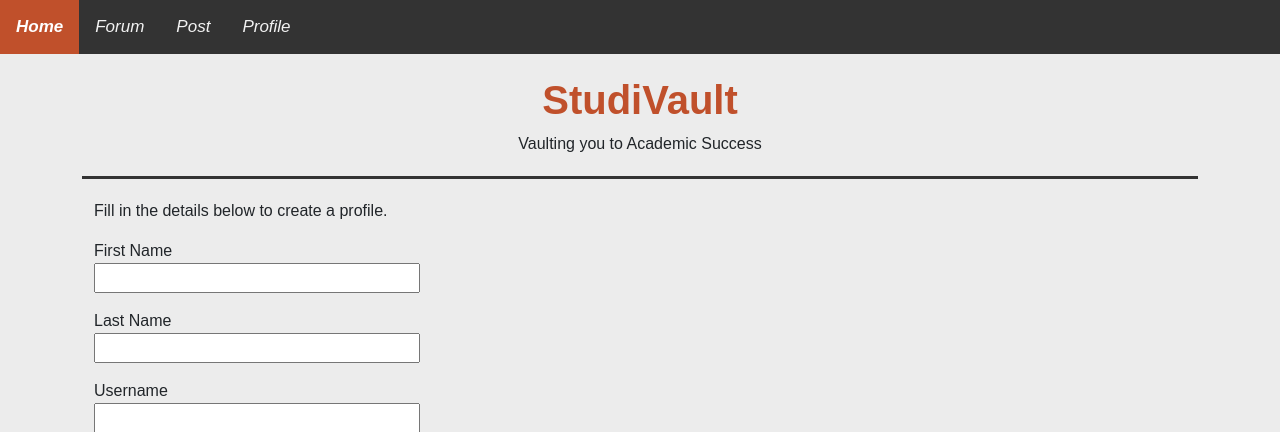
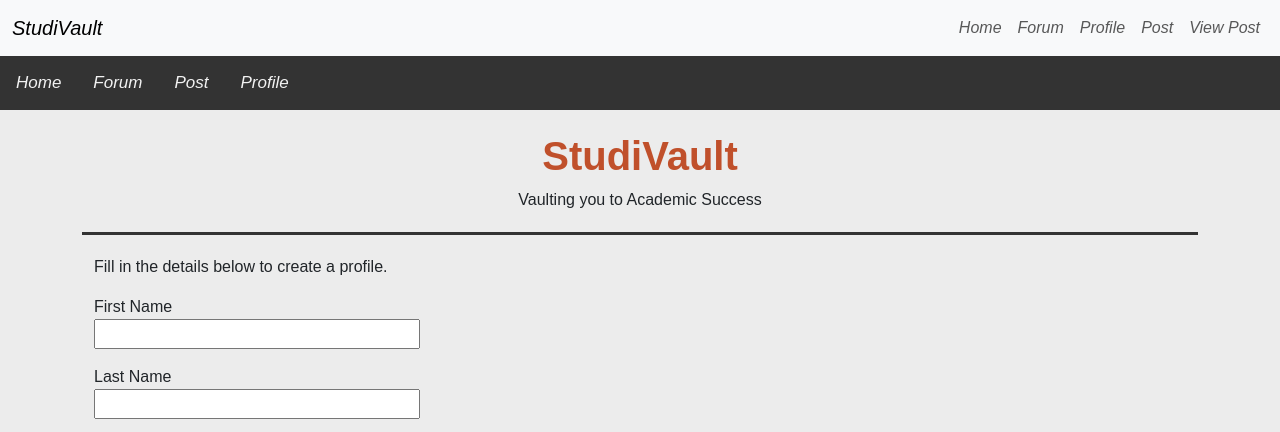
Before and after one commit to Tay0710/CITS3403_Project, a Flask app: page /createProfile in a window 1280 px wide. Shown: the top 432 px of the page. Run offline with Flask 3, Linux system fonts and the light colour scheme; parts of the project's set-up code (start-up, migrations or seed data) failed here and were passed over.

Commit message:
Update head.html
adding functionality for the navigation bar in smaller screens

```diff
--- a/app/templates/head.html
+++ b/app/templates/head.html
@@ -39,7 +39,38 @@
 
 
 </head>
+<body>
+    <nav class="navbar navbar-expand-lg navbar-light bg-light">
+        <div class="container-fluid">
+            <a class="navbar-brand" href="#">StudiVault</a>
+            <button class="navbar-toggler" type="button" data-bs-toggle="collapse" data-bs-target="#navbarNav"
+                aria-controls="navbarNav" aria-expanded="false" aria-label="Toggle navigation">
+                <span class="navbar-toggler-icon"></span>
+            </button>
+            <div class="collapse navbar-collapse" id="navbarNav">
+                <ul class="navbar-nav ms-auto">
+                    <li class="nav-item">
+                        <a class="nav-link" href="#">Home</a>
+                    </li>
+                    <li class="nav-item">
+                        <a class="nav-link" href="#">Forum</a>
+                    </li>
+                    <li class="nav-item">
+                        <a class="nav-link" href="#">Profile</a>
+                    </li>
+                    <li class="nav-item">
+                        <a class="nav-link" href="#">Post</a>
+                    </li>
+                    <li class="nav-item">
+                        <a class="nav-link" href="#">View Post</a>
+                    </li>
+                </ul>
+            </div>
+        </div>
+    </nav>
 
-{% block content %}{% endblock %}
+    {% block content %}{% endblock %}
+
+</body>
 
 </html>
```
